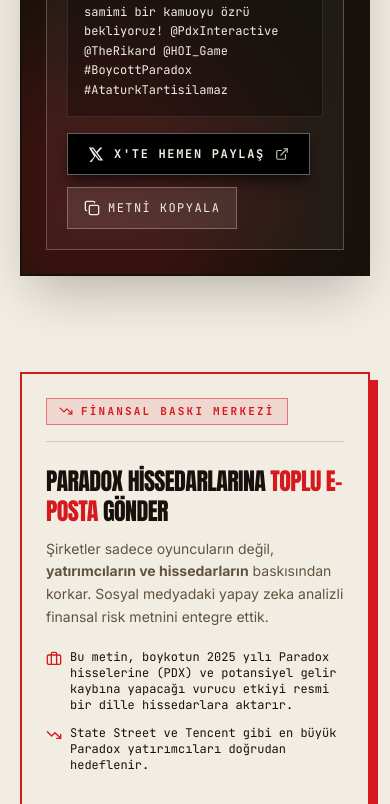
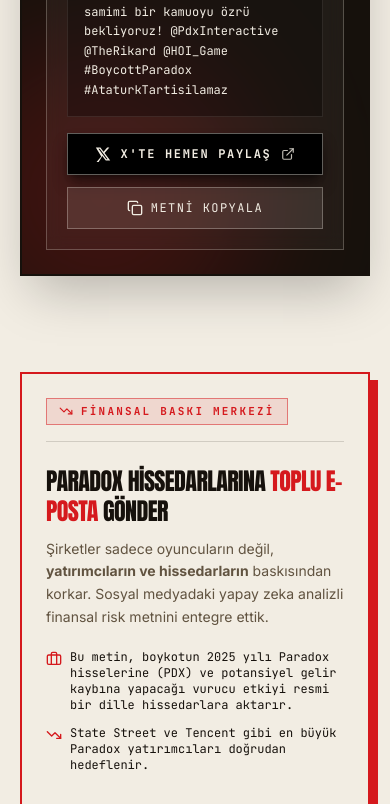
Before and after one commit to efekrbas/boykotparadox, a Next.js app: page / in a window 390 px wide. Shown: the part 9320-10124 px from the top of the page. Built offline with nearby package versions, Linux system fonts and the light colour scheme; no server answers.

Commit message:
style: equalize button dimensions on mobile with full-width alignment

```diff
--- a/src/components/CeoRaidSection.tsx
+++ b/src/components/CeoRaidSection.tsx
@@ -131,11 +131,11 @@
                   {currentPreset.text}
                 </div>
 
-                <div className="mt-4 flex flex-wrap items-center gap-3">
+                <div className="mt-4 flex flex-col sm:flex-row items-stretch sm:items-center gap-3">
                   <button
                     type="button"
                     onClick={handleTweet}
-                    className="inline-flex items-center gap-2.5 bg-black hover:bg-neutral-900 border border-paper/40 px-5 py-3 font-mono text-xs uppercase tracking-[0.14em] font-bold text-paper transition-all shadow-lg shadow-black/50 active:translate-y-px"
+                    className="inline-flex w-full sm:w-auto items-center justify-center gap-2.5 bg-black hover:bg-neutral-900 border border-paper/40 px-5 py-3 font-mono text-xs uppercase tracking-[0.14em] font-bold text-paper transition-all shadow-lg shadow-black/50 active:translate-y-px"
                   >
                     <XIcon className="size-4 text-paper" />
                     <span>X'te Hemen Paylaş</span>
@@ -145,7 +145,7 @@
                   <button
                     type="button"
                     onClick={handleCopy}
-                    className="inline-flex items-center gap-2 border border-paper/30 bg-paper/10 px-4 py-3 font-mono text-xs uppercase tracking-[0.12em] text-paper hover:bg-paper/20 transition-colors"
+                    className="inline-flex w-full sm:w-auto items-center justify-center gap-2 border border-paper/30 bg-paper/10 px-5 py-3 font-mono text-xs uppercase tracking-[0.12em] text-paper hover:bg-paper/20 transition-colors"
                   >
                     {copied ? (
                       <>
--- a/src/components/ReviewTemplatesSection.tsx
+++ b/src/components/ReviewTemplatesSection.tsx
@@ -139,11 +139,11 @@
             </div>
           </div>
 
-          <div className="mt-6 flex flex-wrap items-center justify-between gap-3 border-t border-ink/15 pt-4">
+          <div className="mt-6 flex flex-col sm:flex-row items-stretch sm:items-center justify-between gap-3 border-t border-ink/15 pt-4">
             <button
               type="button"
               onClick={() => handleCopy(activeTemplate.id, activeTemplate.text)}
-              className="inline-flex items-center gap-2.5 bg-seal px-5 py-3 font-mono text-xs font-bold uppercase tracking-[0.14em] text-paper transition-transform active:translate-y-px hover:brightness-110"
+              className="inline-flex w-full sm:w-auto items-center justify-center gap-2.5 bg-seal px-5 py-3 font-mono text-xs font-bold uppercase tracking-[0.14em] text-paper transition-transform active:translate-y-px hover:brightness-110 text-center"
             >
               {copiedId === activeTemplate.id ? (
                 <>
@@ -160,7 +160,7 @@
 
             <a
               href="#oyunlar"
-              className="inline-flex items-center gap-2 border border-ink bg-paper px-4 py-3 font-mono text-xs uppercase tracking-[0.12em] text-ink transition-colors hover:bg-ink hover:text-paper"
+              className="inline-flex w-full sm:w-auto items-center justify-center gap-2 border border-ink bg-paper px-5 py-3 font-mono text-xs uppercase tracking-[0.14em] text-ink transition-colors hover:bg-ink hover:text-paper text-center"
             >
               <span>Platform Seç & Yapıştır</span>
               <ExternalLink className="size-3.5" />
```
